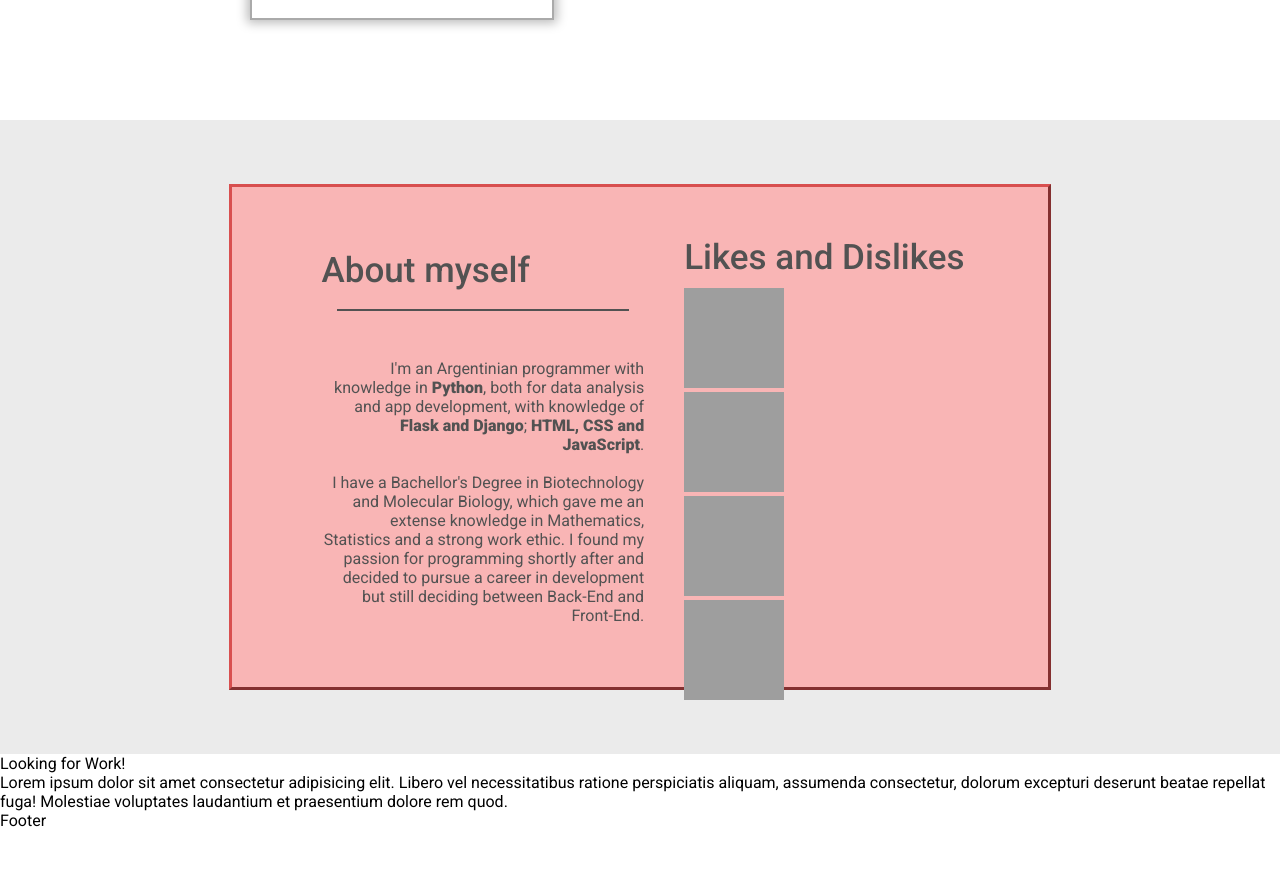
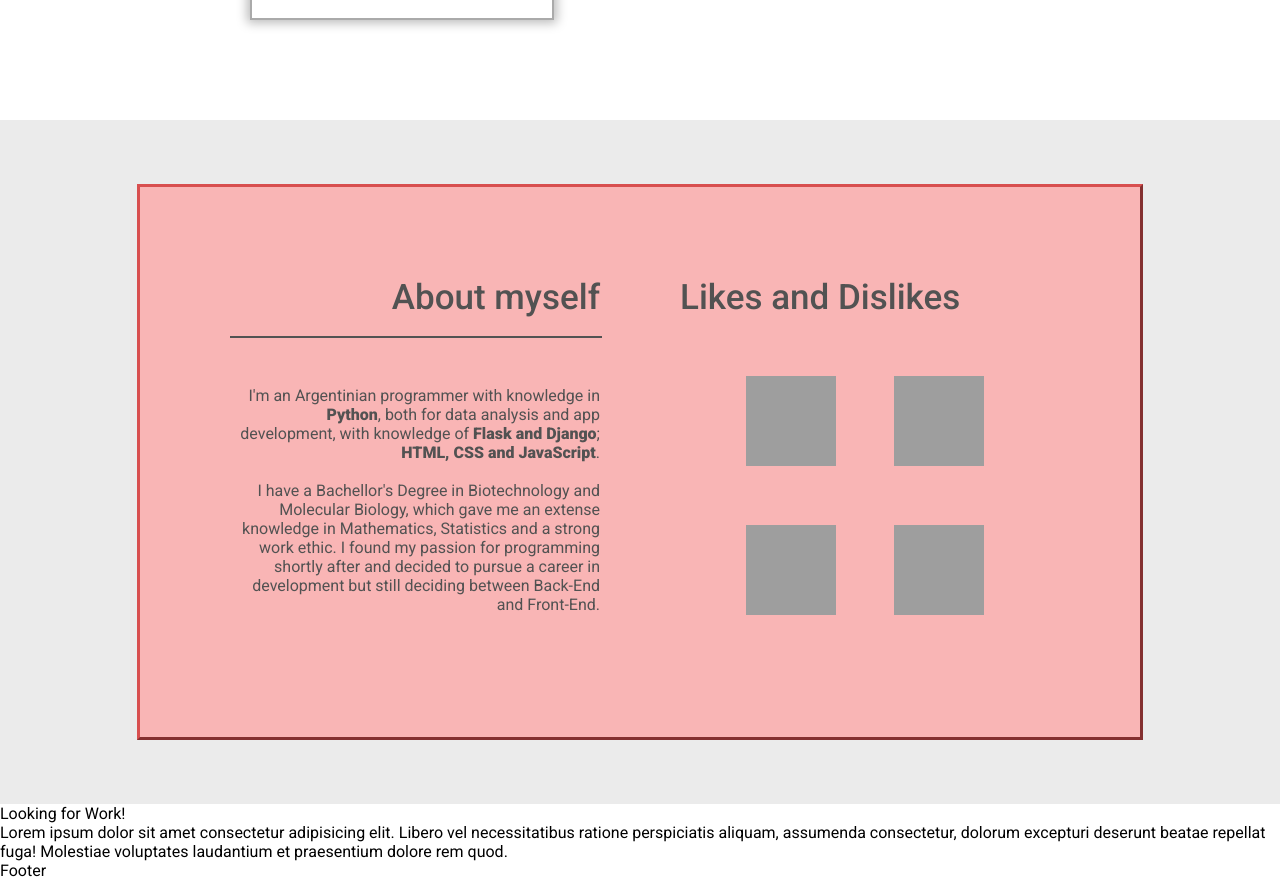
Before and after one commit to VGardella/personalwebpage-flask, a Flask app: page / in a window 1280 px wide. Shown: the part 624-1504 px from the top of the page. Before the commit the page ends 1451 px from the top, so only its background shows below. Run offline with Flask 2, Linux system fonts and the light colour scheme; grey boxes are pictures that could not be loaded.

Commit message:
Add style to likes and dislikes

```diff
--- a/personalweb/static/styles/home.css
+++ b/personalweb/static/styles/home.css
@@ -134,16 +134,16 @@ hr{
     margin: 0;
     flex-shrink: 1;
     padding: 50px;
-    height: 400px;
-    width: 70%;
+    height: 450px;
+    width: 900px;
 }
 
 .container .text{
     display: flex;
     flex-direction: column;
-    justify-content: center;
+    justify-content: top;
     padding: 40px;
-    width: 45%;
+    width: 50%;
 }
 
 .container .text .title,
@@ -153,12 +153,61 @@ hr{
     padding-bottom: 10px;
 }
 
+.container .text .title-container .title,
+.container .likes-dislikes .title-container .title{
+
+}
+
 .container .text .subtext{
     text-align: right;
     padding-top: 40px;
 }
 
 .intro-divider hr{
-        width: 90%;
+        width: 100%;
         border: 1px solid 	#525252;
 }
+
+/*INTRODUCTION - LIKES AND DISLIKES*/
+
+.container .likes-dislikes{
+    padding: 40px;
+    width: 50%;
+    display: flex;
+    flex-direction: column;
+    justify-content: top;
+}
+
+.container .text .title{
+    text-align: right;
+}
+
+.container .likes-dislikes .title{
+    text-align: left;
+}
+
+.container .likes-dislikes .imgs{
+    display: flex;
+    flex-direction: column;
+    align-items: center;
+    justify-content: space-around;
+    padding-top: 20px;
+    height: 100%;
+
+}
+
+.container .likes-dislikes .cards1,
+.container .likes-dislikes .cards2{
+    display: flex;
+    width: 80%;
+    justify-content: space-around;
+}
+
+.card img{
+    width: 90px;
+}
+
+.card .like{
+    font-weight: 500;
+    text-align: center;
+}
```
Also changed, not shown: personalweb/static/3792014_cat_halloween_kitty_icon.png (added), personalweb/static/3994346_code_coding_css_html_programming_icon.png (added), personalweb/static/5404318_coffee_cup_glass_hot_icon.png (added), personalweb/static/5727018_cooking_food_kitchen_noodles_restaurant_icon.png (added).
